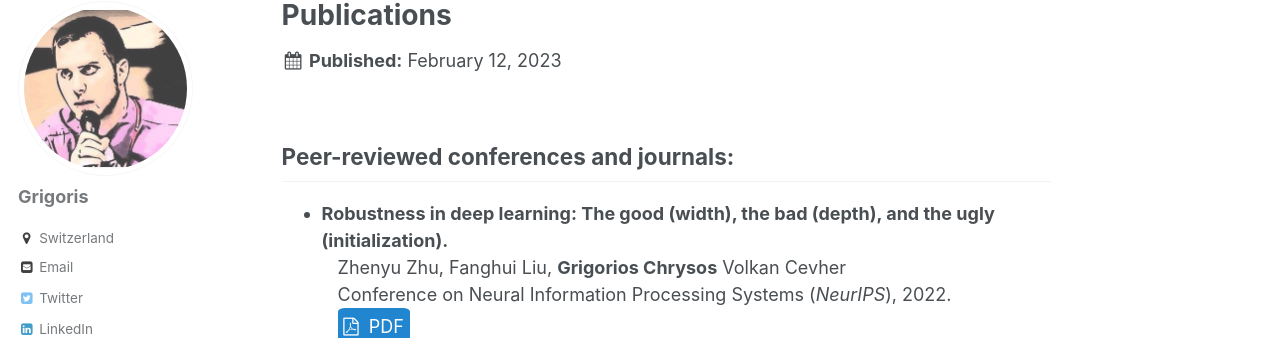
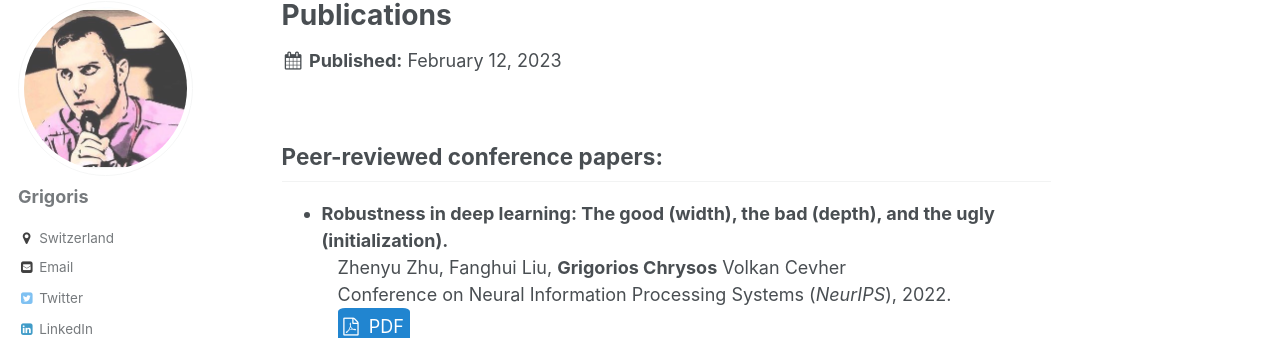
Before and after one commit to grigorisg9gr/grigorisg9gr.github.io, a Jekyll site: the page built from _publications/index.html, in a window 1280 px wide and 900 px high. Shown: the part 117-455 px from the top of the window. Built offline with Jekyll 4.4.1, drawn with Linux system fonts in a browser that asks for light colours; some web fonts are replaced; some of the changed text lies outside the part shown.

Commit message:
Minor change.

```diff
--- a/_publications/index.html
+++ b/_publications/index.html
@@ -7,7 +7,7 @@ collection: publications
 ---
 
 
-<h2 id="peer-reviewed-conferences-and-journals-">Peer-reviewed conferences and journals:</h2>
+<h2 id="peer-reviewed-conferences-">Peer-reviewed conference papers:</h2>
 <ul>
 
 
```
Also changed, not shown: other parts of _publications/index.html (+1 -1 lines).
